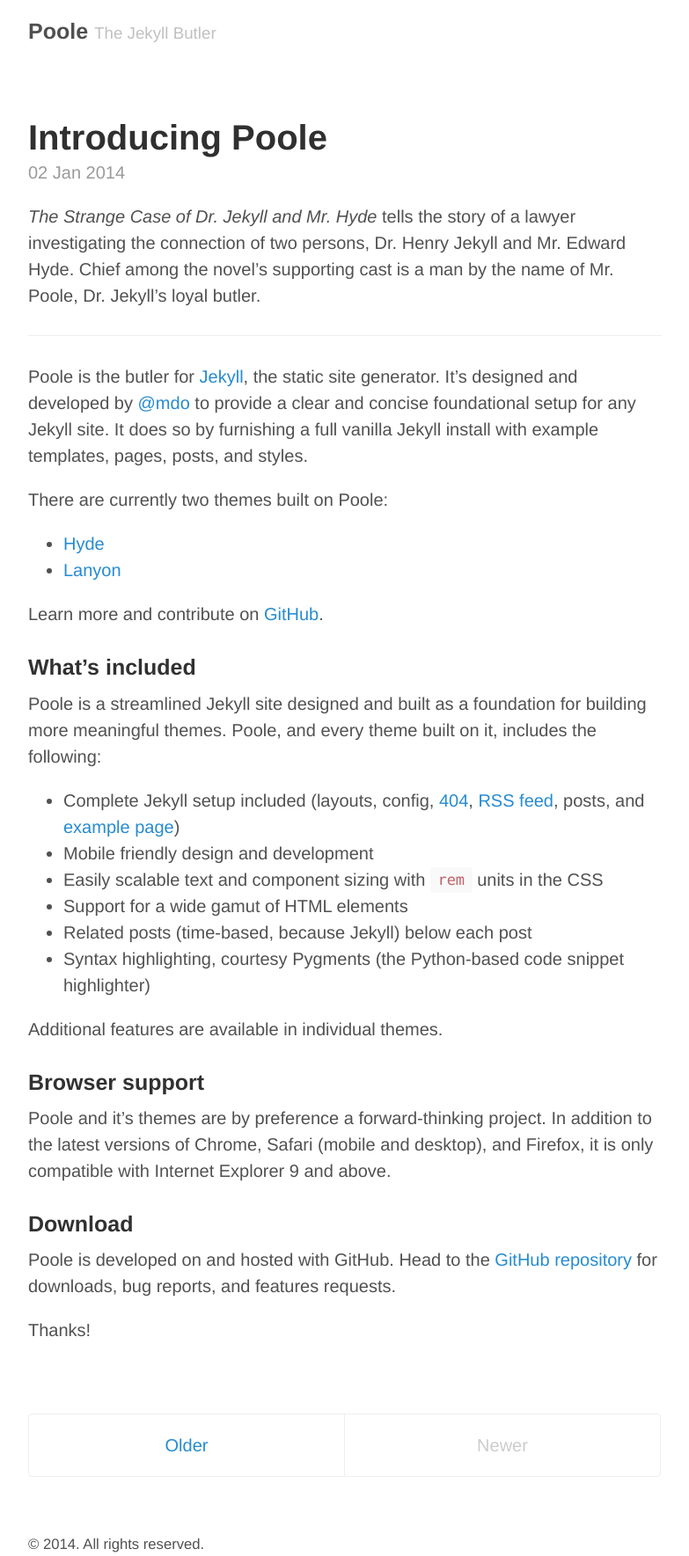
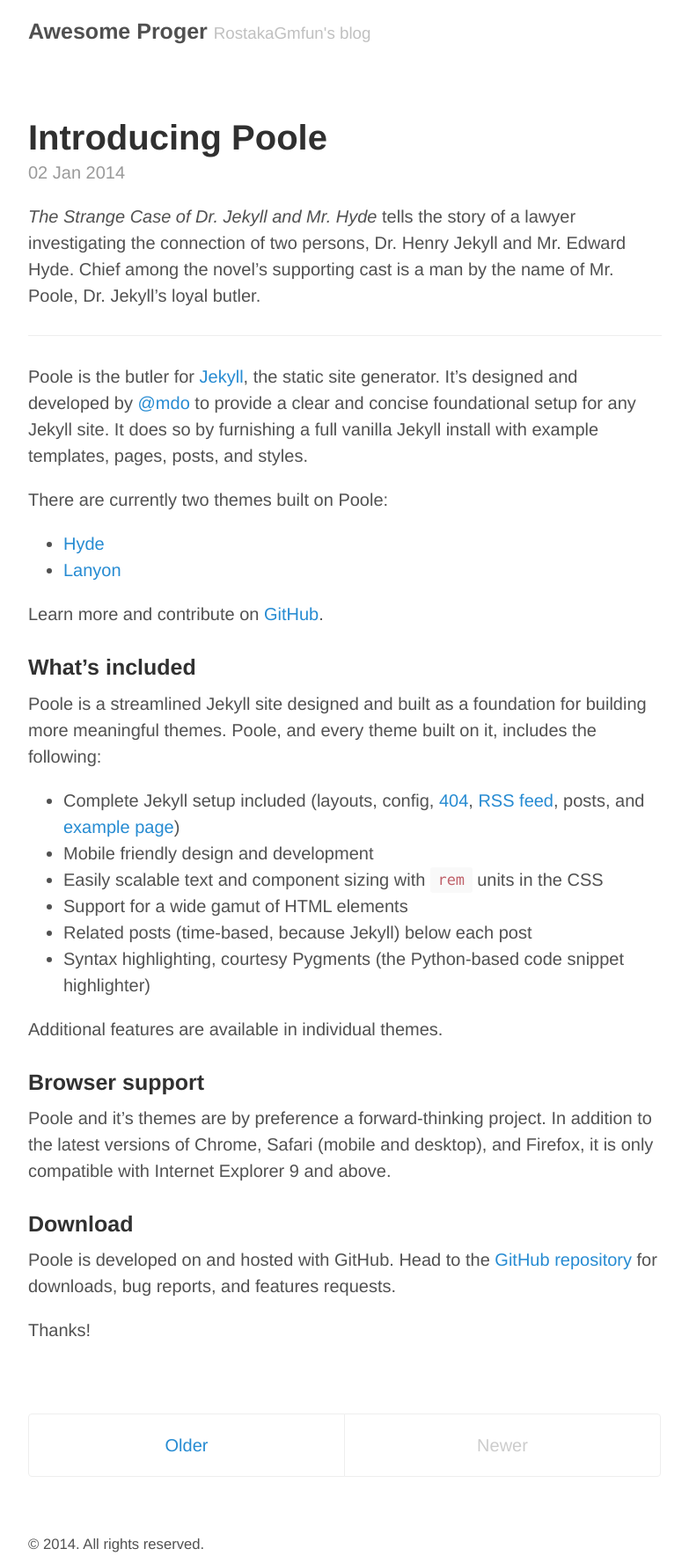
Before and after one commit to RostakaGmfun/rostakagmfun.github.io, a Jekyll site: the page built from index.html, in a window 1280 px wide. Shown: the whole page at 88% size, without its empty margins (248-1031 px from the left). Built offline with Jekyll 4.4.1, drawn with Linux system fonts in a browser that asks for light colours; the list of posts is cut into pages by our own code.

Commit message:
config update

```diff
--- a/_config.yml
+++ b/_config.yml
@@ -3,17 +3,16 @@ permalink:        pretty
 relative_permalinks: true
 
 # Setup
-title:            Poole
-tagline:          The Jekyll Butler
-url:              http://getpoole.com
+title:            Awesome Proger
+tagline:          RostakaGmfun's blog
 paginate:         1
 baseurl:          /
 author:
-  name:           Mark Otto
-  url:            https://twitter.com/mdo
-  email:          markdotto@gmail.com
+  name:           Rostyslav Kurylo
+  url:            https://twitter.com/RostakaGmfun
+  email:          rostawesomegd@gmail.com
 
 # Custom vars
 version:          1.0.0
 github:
-  repo:           https://github.com/poole/poole
+  repo:           https://github.com/RostakaGmfun/rostakagmfun.github.io
```
